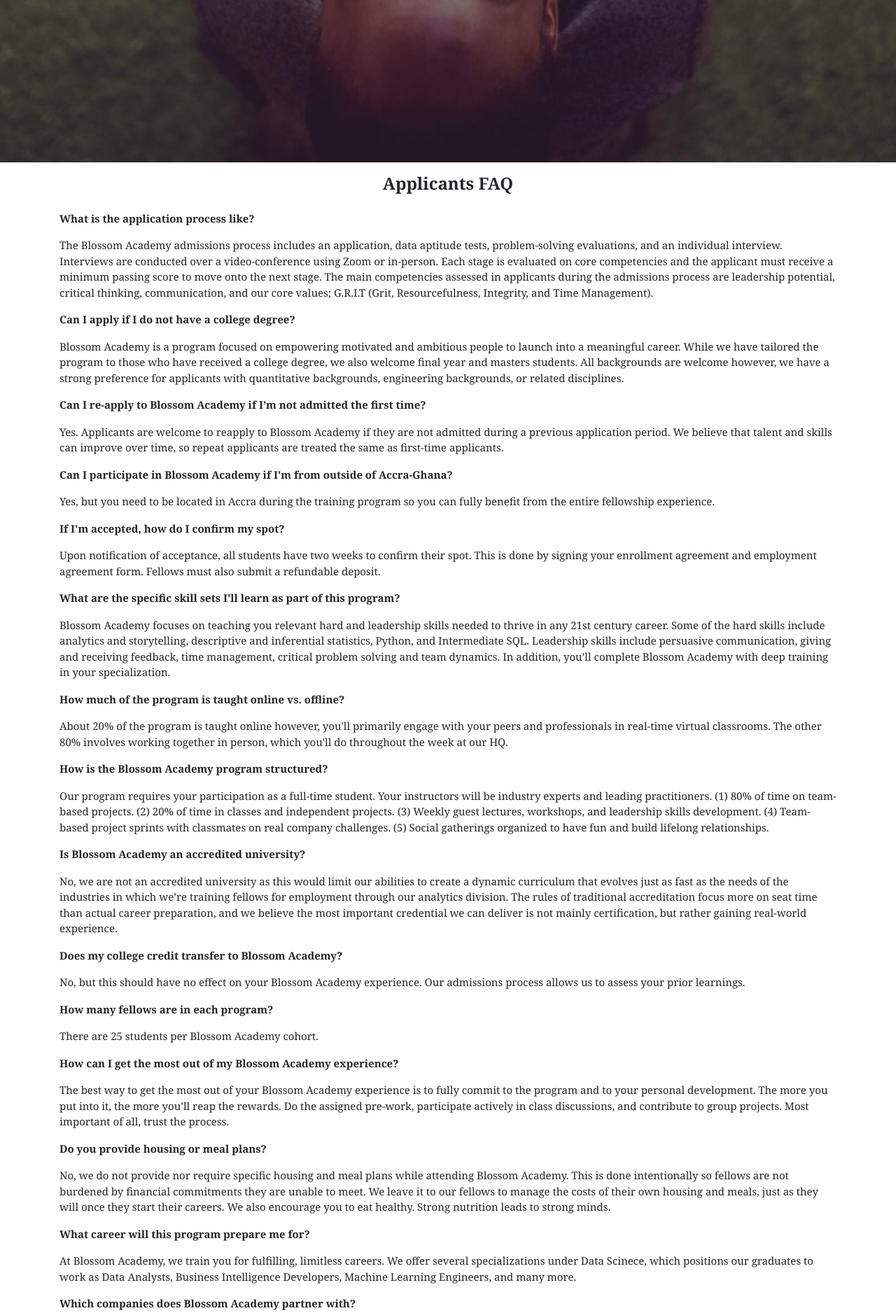
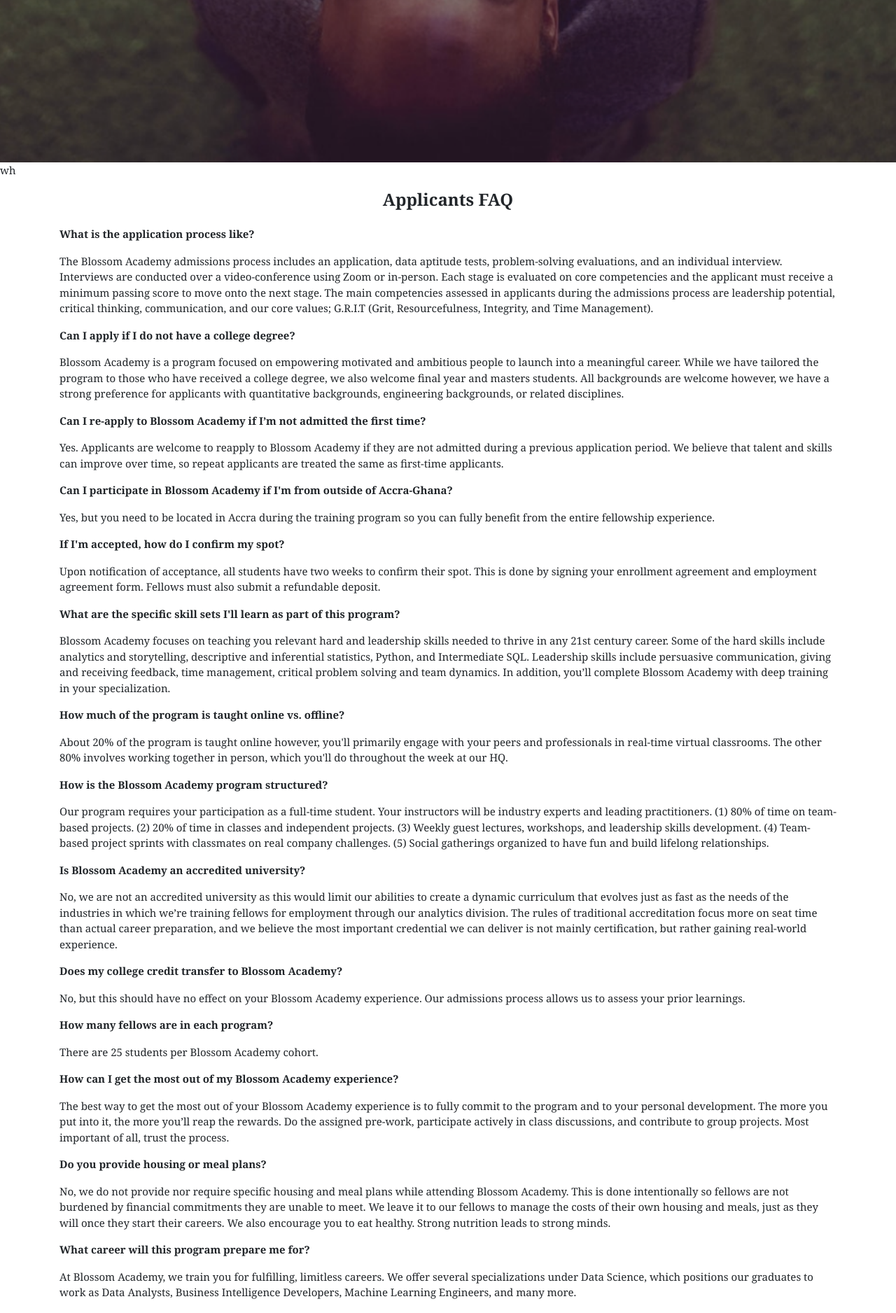
Before and after one commit to BlossomAcademy/blossomac, a Django app: page /faqs/ in a window 1280 px wide. Shown: the part 318-2194 px from the top of the page at 70% size. Run offline with Django 3.2, Linux system fonts and the light colour scheme; some libraries are stand-ins or nearby versions.

Commit message:
Update faqs.html

```diff
--- a/datascience/templates/faqs.html
+++ b/datascience/templates/faqs.html
@@ -21,7 +21,7 @@
       </div>
     </div>
   </head>
-  <body>
+  <body>wh
   <div class="container">
 
 
@@ -74,7 +74,7 @@ Your instructors will be industry experts and leading practitioners.
 <p>No, we do not provide nor require specific housing and meal plans while attending Blossom Academy. This is done intentionally so fellows are not burdened by financial commitments they are unable to meet. We leave it to our fellows to manage the costs of their own housing and meals, just as they will once they start their careers. We also encourage you to eat healthy. Strong nutrition leads to strong minds.</p>
 
 <p class="font-weight-bold">What career will this program prepare me for?</p>
-<p>At Blossom Academy, we train you for fulfilling, limitless careers. We offer several specializations under Data Scinece, which positions our graduates to work as Data Analysts, Business Intelligence Developers, Machine Learning Engineers, and many more. <p>
+<p>At Blossom Academy, we train you for fulfilling, limitless careers. We offer several specializations under Data Science, which positions our graduates to work as Data Analysts, Business Intelligence Developers, Machine Learning Engineers, and many more. <p>
 
 <p class="font-weight-bold">Which companies does Blossom Academy partner with?</p>
 <p>Blossom Academy partners with high growth startups and multinational focused on serving the needs and wants of African consumers. As you prepare to join the ever evolving workforce or launch your startup, you will also be playing an integral role in Africa’s position in the Fourth Industrial revolution. Our partner companies help advise us on our curriculum and gain early access to our top employees from our analytics division.</p>
```
